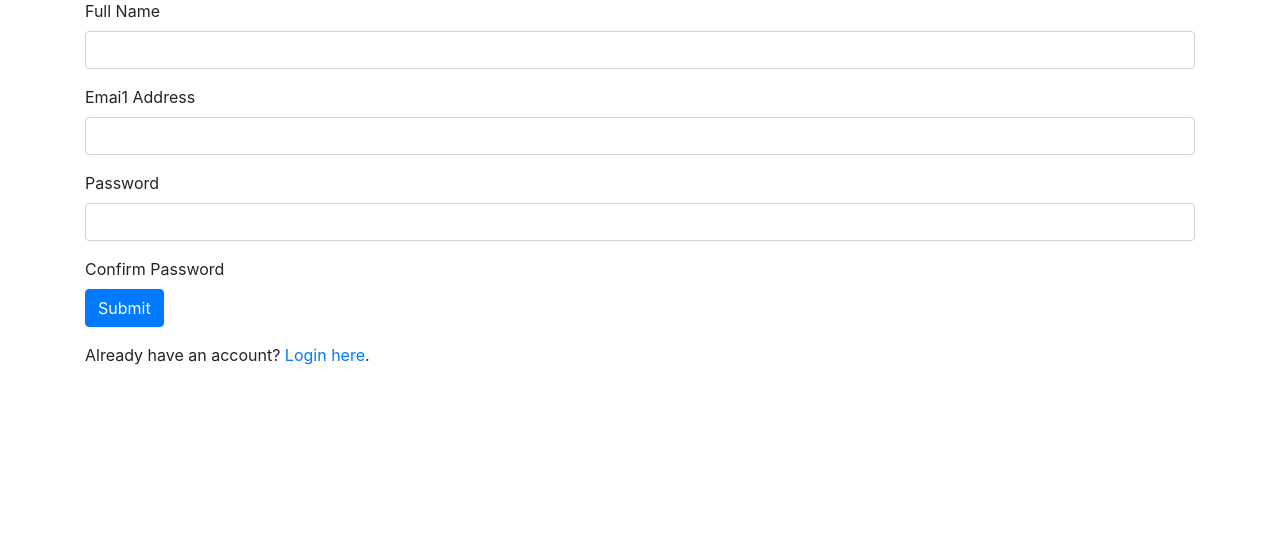
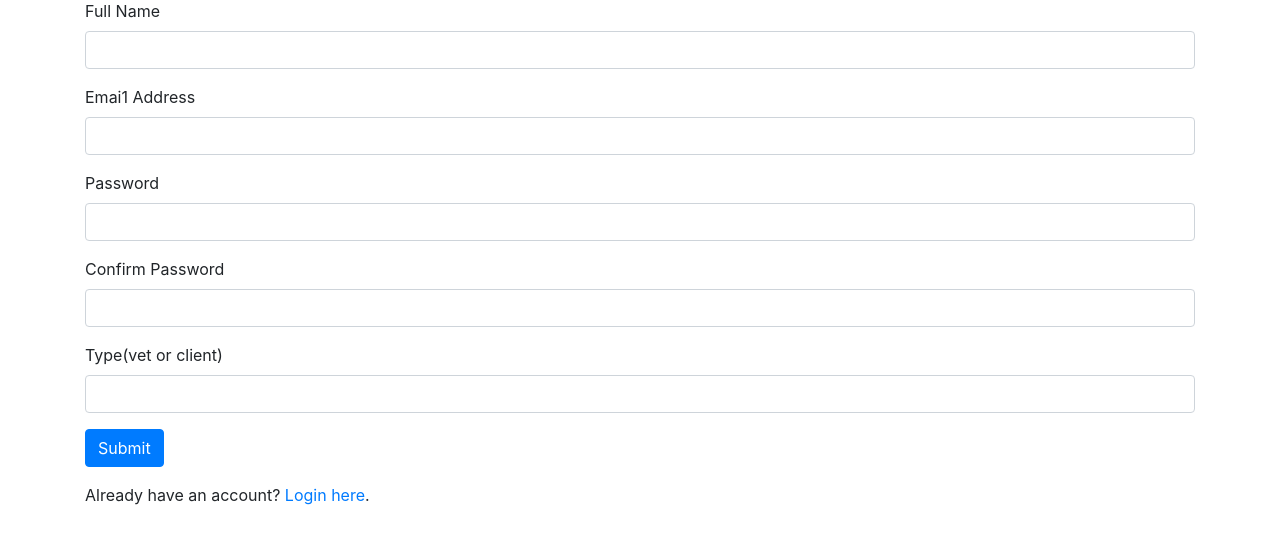
Before and after one commit to kaitlinculligan/vetConnect, a PHP site: page /register.php in a window 1280 px wide. Shown: the part 87-631 px from the top of the page. Run offline with PHP 8.4, Linux system fonts and the light colour scheme; data that the repository does not hold is empty.

Commit message:
Update register.php

```diff
--- a/login_reg temp/register.php
+++ b/login_reg temp/register.php
@@ -8,14 +8,14 @@ if ($_SERVER["REQUEST_METHOD"] == "POST" && isset($_POST['submit'])) {
   $confirm_password = trim($_POST["confirm_password"]);
   $type =  trim($_POST["type"]);
   $password_hash = password_hash($password, PASSWORD_BCRYPT);
-   if($query = $db->prepare("SELECT * FROM users WHERE email = ?")) {
+   if($query = $db->prepare("SELECT * FROM user WHERE email = ?")) {
      $error = '';
      // Bind parameters (s = string, i = int, b = blob, etc), in our case the username is a string so we use
     $query->bind_param('s', $email);
     $query->execute();
   // Store the result so we can check if the account exists in the database.
     $query->store_result();
-     if ($query->num_rows > e) {
+     if ($query->num_rows > 0) {
         $error .= '<p class="error">The email address is already registered!</p>';
       } else {
         // Validate password
@@ -60,8 +60,6 @@ if ($_SERVER["REQUEST_METHOD"] == "POST" && isset($_POST['submit'])) {
            <div class="col-md-12">
            <h2>Register</h2>
            <p>Please fill this form to create an account.</p>
-           <?php echo $success; ?>
-           <?php echo $error; ?>
            <form action="" method="post">
                <div class="form-group">
                    <label>Full Name</label>
@@ -77,6 +75,12 @@ if ($_SERVER["REQUEST_METHOD"] == "POST" && isset($_POST['submit'])) {
                </div>
                <div class="form-group">
                    <label>Confirm Password</label>
+                   <input type="password" name="confirm_password" class="form-control" required>
+               </div>
+               <div class="form-group">
+                   <label>Type(vet or client)</label>
+                   <input type="text" name="type" class="form-control" required>
+               </div>
                    <div class="form-group">
     <input type="submit" name="submit" class="btn btn-primary" value="Submit">
 </div>
```
